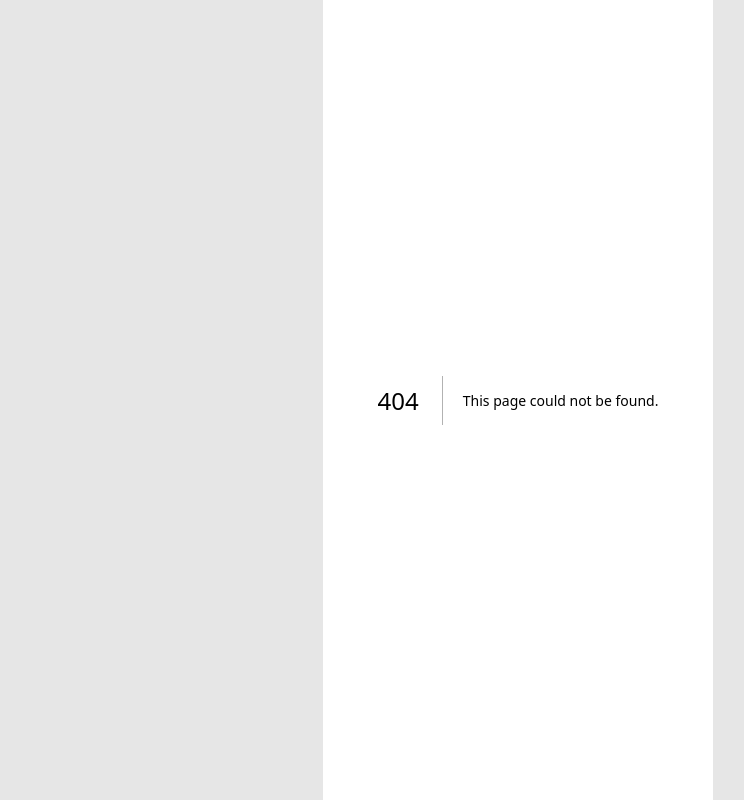
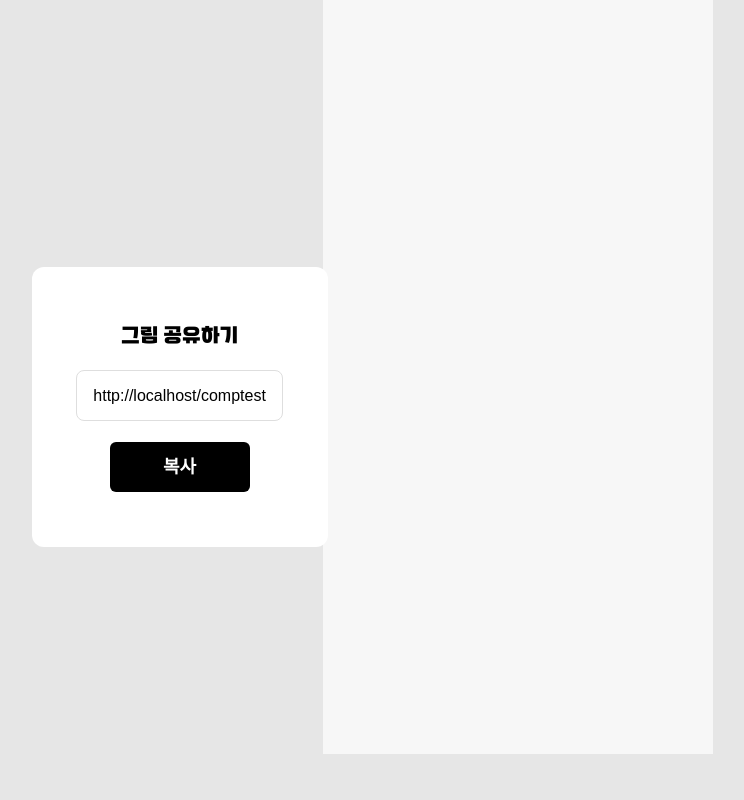
Before and after one commit to relay-toon/front, a Next.js app: page /comptest in a window 1280 px wide. Before the commit this address had no page. Shown: the whole page, without its empty margins (122-866 px from the left). Built offline with nearby package versions, Linux system fonts and the light colour scheme.

Commit message:
design: modal-share

```diff
--- /dev/null
+++ b/src/app/(main)/comptest/page.tsx
@@ -0,0 +1,34 @@
+export default function ModalShare() {
+  let currentUrl = window.document.location.href;
+
+  const onClick = () => {
+    let t = document.createElement('textarea');
+    document.body.appendChild(t);
+    t.value = currentUrl;
+    t.select();
+    document.execCommand('copy');
+    document.body.removeChild(t);
+
+    alert('클립보드에 복사되었습니다');
+  };
+
+  return (
+    <div className="absolute left-[12%] top-1/3 z-40 flex h-[280px] w-[296px] flex-col items-center justify-center gap-[34px] rounded-[12px] bg-white px-5 py-3">
+      <div className="custom-waguri-font flex flex-col items-center gap-2">
+        <span className="text-center text-xl">그림 공유하기</span>
+      </div>
+      <div className="">
+        <span className="mt-[2px] h-[54px] w-[216px] rounded-lg border border-[#DEDEDE] p-4 placeholder:border placeholder:border-[#DEDEDE] placeholder:text-[16px] focus:ring-1 focus:ring-black">
+          {currentUrl}
+        </span>
+      </div>
+
+      <button
+        onClick={onClick}
+        className="h-[50px] w-[140px] rounded-[6px] bg-black text-lg font-bold text-white"
+      >
+        복사
+      </button>
+    </div>
+  );
+}
--- a/src/app/(main)/relayDrawing/[id]/page.tsx
+++ b/src/app/(main)/relayDrawing/[id]/page.tsx
@@ -3,7 +3,7 @@ import DrawingOrder from '@/src/components/DrawingOrder';
 import OnlyLogoHeader from '@/src/components/header/OnlyLogoHeader';
 import HeaderFinishedButton from '@/src/components/header/_component/HeaderSmallButton';
 import dynamic from 'next/dynamic';
-import { forwardRef, useRef, useState } from 'react';
+import { forwardRef, useEffect, useRef, useState } from 'react';
 import LoadingSpinner from '@/src/components/LoadingSpinner';
 import { useParams, useSearchParams } from 'next/navigation';
 import { useGetToonInfo } from '@/src/hooks/useGetToonInfo';
@@ -11,6 +11,7 @@ import { usePutToon } from '@/src/hooks/usePutToon';
 import { useGetMyInfo } from '@/src/hooks/useGetMyInfo';
 import StartModal from '@/src/components/StartModal';
 import ModalPainterName from '@/src/components/ModalPainterName';
+
 
 const NoSSRCanvas = dynamic(
   () => import('../../drawing/_component/WraapedCanvas'),
@@ -36,7 +37,6 @@ export default function RelayDrawing() {
   // const [isDrawingMode, setIsDrawingMode] = useState(true);
   // const [canvas, setCanvas] = useState<fabric.Canvas>();
 
-  console.log(toonData);
   const [start, setStart] = useState(false);
   const [time, setTime] = useState(toonData?.timer);
   const [isComplete, setIsComplete] = useState(false);
@@ -61,7 +61,7 @@ export default function RelayDrawing() {
       return;
     }
     const fabricCanvas = canvasRef.current.canvasInstance;
-    if (fabricCanvas) {
+    if (fabricCanvas && time === 0) {
       const imageData = fabricCanvas.toDataURL({
         format: 'png',
         quaity: 1.0,
@@ -72,10 +72,12 @@ export default function RelayDrawing() {
           const toonUpdate = {
             ...toonData,
             image: imageFile,
-            name: painterName,
+            name: myInfo.name,
             id: toonData.id,
           };
           uploadToon(toonUpdate);
+          console.log('uploaded')
+
           console.log('toonUpdate:', toonUpdate, 'painterName : ', painterName);
         }
       } catch (error) {
@@ -94,14 +96,14 @@ export default function RelayDrawing() {
           <StartModal setStart={setStart} time={time} />
         </div>
       )}
-      {isComplete && (
+      {/* {isComplete && (
         <div
           className="margin-auto fixed top-0 z-50 h-[100vh] w-[390px] overflow-hidden"
           style={{ backgroundColor: 'rgba(23, 23, 23, 0.5)' }}
         >
           <ModalPainterName setPainterName={setPainterName} />
         </div>
-      )}
+      )} */}
       <div className="mb-[1rem] flex flex-row justify-between">
         <OnlyLogoHeader />
         <HeaderFinishedButton
```
